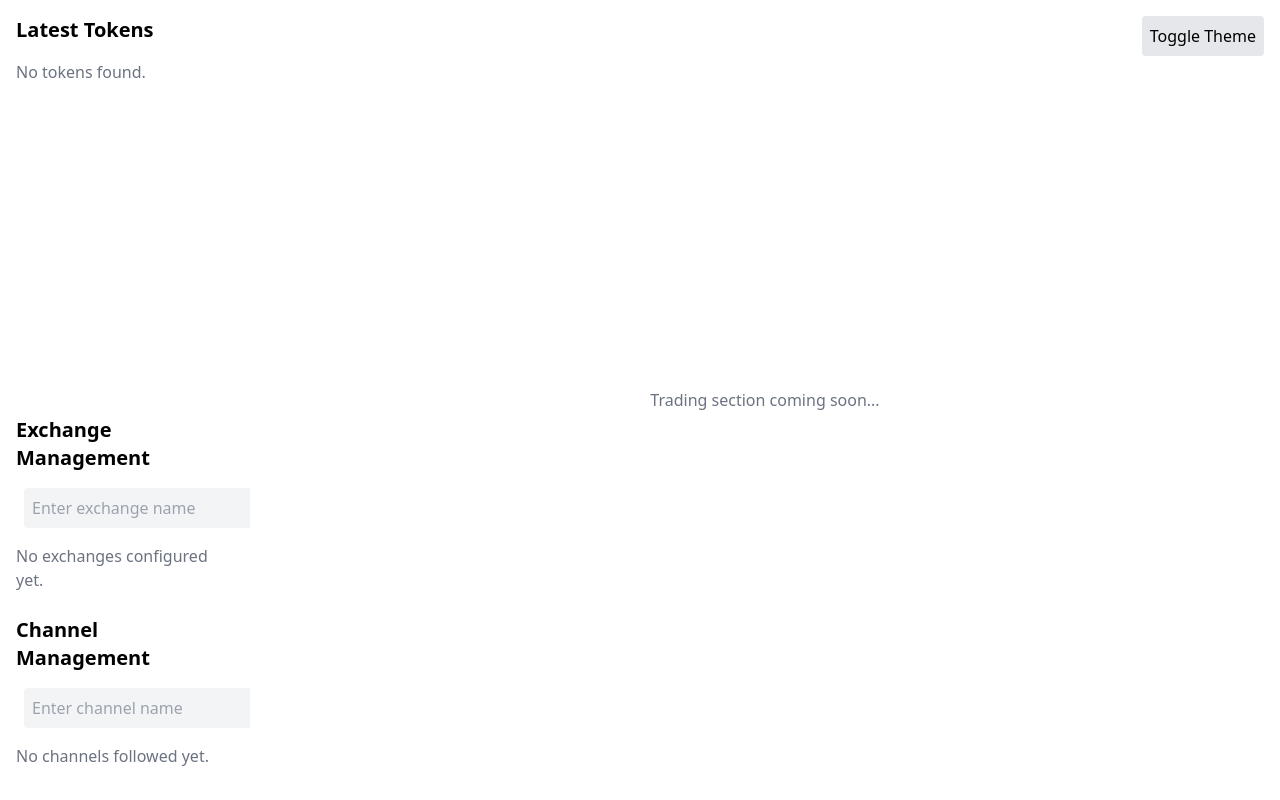
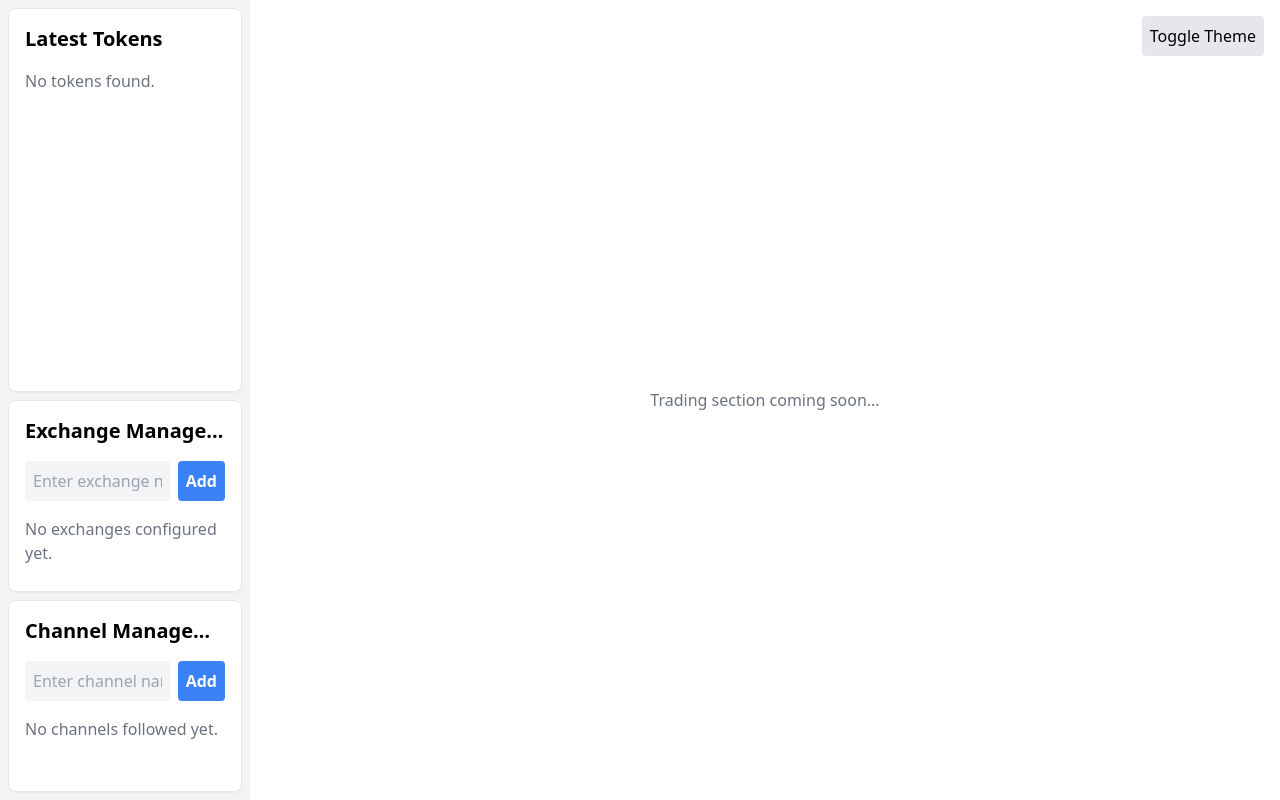
Before and after one commit to meernahro/the_combiner_view, a Django app: page / in a window 1280 px wide. Run offline with Django 5.2, Linux system fonts and the light colour scheme; data that the repository does not hold is empty; some libraries are stand-ins or nearby versions.

Commit message:
very sleek

```diff
--- a/the_combiner_view/channels/templates/channels/channel_list_partial.html
+++ b/the_combiner_view/channels/templates/channels/channel_list_partial.html
@@ -1,17 +1,17 @@
 <!-- This file is located at: the_combiner_view/channels/templates/channels/channel_list_partial.html -->
 
 <div class="bg-white dark:bg-gray-800 p-4 h-full">
-    <h2 class="text-xl font-semibold mb-4">Channel Management</h2>
+    <h2 class="text-xl font-semibold mb-4 truncate">Channel Management</h2>
 
     <!-- Add New Channel Form -->
-    <form method="POST" action="{% url 'dashboard' %}" class="flex mb-4 space-x-2">
+    <form method="POST" action="{% url 'dashboard' %}" class="flex mb-4 gap-2">
         {% csrf_token %}
         <input type="hidden" name="action" value="add">
         <input type="text" name="channel_name" required
-            class="flex-grow rounded border-gray-300 dark:border-gray-600 bg-gray-100 dark:bg-gray-700 p-2"
+            class="flex-1 min-w-0 rounded border-gray-300 dark:border-gray-600 bg-gray-100 dark:bg-gray-700 p-2"
             placeholder="Enter channel name">
         <button type="submit"
-            class="bg-blue-500 hover:bg-blue-600 text-white font-bold p-2 rounded">
+            class="flex-shrink-0 bg-blue-500 hover:bg-blue-600 text-white font-bold p-2 rounded">
             Add
         </button>
     </form>
@@ -20,14 +20,14 @@
     {% if channels %}
         <ul class="space-y-2">
             {% for channel in channels %}
-                <li class="flex justify-between items-center p-2 bg-gray-100 dark:bg-gray-700 rounded">
-                    <span>{{ channel.name }}</span>
-                    <form method="POST" action="{% url 'dashboard' %}">
+                <li class="flex items-center p-2 bg-gray-100 dark:bg-gray-700 rounded">
+                    <span class="flex-1 min-w-0 truncate">{{ channel.name }}</span>
+                    <form method="POST" action="{% url 'dashboard' %}" class="flex-shrink-0">
                         {% csrf_token %}
                         <input type="hidden" name="action" value="delete">
                         <input type="hidden" name="channel_id" value="{{ channel.id }}">
                         <button type="submit"
-                            class="text-red-500 hover:text-red-700 font-bold">
+                            class="text-red-500 hover:text-red-700 font-bold ml-2">
                             Remove
                         </button>
                     </form>
--- a/the_combiner_view/exchanges/templates/exchanges/exchange_list_partial.html
+++ b/the_combiner_view/exchanges/templates/exchanges/exchange_list_partial.html
@@ -1,17 +1,17 @@
 <!-- This file is located at: the_combiner_view/exchanges/templates/exchanges/exchange_list_partial.html -->
 
 <div class="bg-white dark:bg-gray-800 p-4 h-full">
-    <h2 class="text-xl font-semibold mb-4">Exchange Management</h2>
+    <h2 class="text-xl font-semibold mb-4 truncate">Exchange Management</h2>
 
     <!-- Add New Exchange Form -->
-    <form method="POST" action="{% url 'dashboard' %}" class="flex mb-4 space-x-2">
+    <form method="POST" action="{% url 'dashboard' %}" class="flex mb-4 gap-2">
         {% csrf_token %}
         <input type="hidden" name="action" value="add_exchange">
         <input type="text" name="exchange_name" required
-            class="flex-grow rounded border-gray-300 dark:border-gray-600 bg-gray-100 dark:bg-gray-700 p-2"
+            class="flex-1 min-w-0 rounded border-gray-300 dark:border-gray-600 bg-gray-100 dark:bg-gray-700 p-2"
             placeholder="Enter exchange name">
         <button type="submit"
-            class="bg-blue-500 hover:bg-blue-600 text-white font-bold p-2 rounded">
+            class="flex-shrink-0 bg-blue-500 hover:bg-blue-600 text-white font-bold p-2 rounded">
             Add
         </button>
     </form>
@@ -20,14 +20,14 @@
     {% if exchanges %}
         <ul class="space-y-2">
             {% for exchange in exchanges %}
-                <li class="flex justify-between items-center p-2 bg-gray-100 dark:bg-gray-700 rounded">
-                    <span>{{ exchange.name }}</span>
-                    <form method="POST" action="{% url 'dashboard' %}">
+                <li class="flex items-center p-2 bg-gray-100 dark:bg-gray-700 rounded">
+                    <span class="flex-1 min-w-0 truncate">{{ exchange.name }}</span>
+                    <form method="POST" action="{% url 'dashboard' %}" class="flex-shrink-0">
                         {% csrf_token %}
                         <input type="hidden" name="action" value="delete_exchange">
                         <input type="hidden" name="exchange_id" value="{{ exchange.id }}">
                         <button type="submit"
-                            class="text-red-500 hover:text-red-700 font-bold">
+                            class="text-red-500 hover:text-red-700 font-bold ml-2">
                             Remove
                         </button>
                     </form>
--- a/the_combiner_view/templates/base.html
+++ b/the_combiner_view/templates/base.html
@@ -20,6 +20,55 @@
             --tw-bg-opacity: 1;
             background-color: rgba(31, 41, 55, var(--tw-bg-opacity)); /* bg-gray-800 */
             color: rgba(255, 255, 255, 1); /* text-white */
+        }
+
+        /* Custom Scrollbar Styles */
+        /* For Webkit browsers (Chrome, Safari) */
+        ::-webkit-scrollbar {
+            width: 6px;
+            height: 6px;
+        }
+
+        ::-webkit-scrollbar-track {
+            background: transparent;
+        }
+
+        ::-webkit-scrollbar-thumb {
+            background: #cbd5e1;
+            border-radius: 3px;
+        }
+
+        [data-theme="dark"] ::-webkit-scrollbar-thumb {
+            background: #475569;
+        }
+
+        /* For Firefox */
+        * {
+            scrollbar-width: thin;
+            scrollbar-color: #cbd5e1 transparent;
+        }
+
+        [data-theme="dark"] * {
+            scrollbar-color: #475569 transparent;
+        }
+
+        /* Hide scrollbar when not hovering (optional) */
+        .hover-scroll {
+            scrollbar-width: none;
+            -ms-overflow-style: none;
+        }
+
+        .hover-scroll::-webkit-scrollbar {
+            display: none;
+        }
+
+        .hover-scroll:hover {
+            scrollbar-width: thin;
+            -ms-overflow-style: auto;
+        }
+
+        .hover-scroll:hover::-webkit-scrollbar {
+            display: block;
         }
     </style>
 </head>
--- a/the_combiner_view/templates/dashboard/dashboard.html
+++ b/the_combiner_view/templates/dashboard/dashboard.html
@@ -5,22 +5,22 @@
 {% block content %}
 <div class="flex h-full">
     <!-- Sidebar -->
-    <div class="flex flex-col" style="width: 15vw; min-width: 250px; max-width: 300px;">
+    <div class="flex flex-col flex-shrink-0 gap-2 p-2 bg-gray-100 dark:bg-gray-900" style="width: 15vw; min-width: 250px; max-width: 300px;">
         <!-- Latest Tokens (50% vh) -->
-        <div class="h-1/2 overflow-auto">
+        <div class="h-1/2 overflow-y-auto overflow-x-hidden hover-scroll rounded-lg shadow-sm border border-gray-200 dark:border-gray-700">
             {% include 'latest_tokens/latest_tokens_partial.html' %}
         </div>
         <!-- Exchange Management (25% vh) -->
-        <div class="h-1/4 overflow-auto">
+        <div class="h-1/4 overflow-y-auto overflow-x-hidden hover-scroll rounded-lg shadow-sm border border-gray-200 dark:border-gray-700">
             {% include 'exchanges/exchange_list_partial.html' %}
         </div>
         <!-- Channel Management (25% vh) -->
-        <div class="h-1/4 overflow-auto">
+        <div class="h-1/4 overflow-y-auto overflow-x-hidden hover-scroll rounded-lg shadow-sm border border-gray-200 dark:border-gray-700">
             {% include 'channels/channel_list_partial.html' %}
         </div>
     </div>
     <!-- Main Content Area -->
-    <div class="flex-grow">
+    <div class="flex-grow p-2">
         <!-- Placeholder for future trading section -->
         <div class="h-full flex items-center justify-center">
             <p class="text-gray-500">Trading section coming soon...</p>
```
